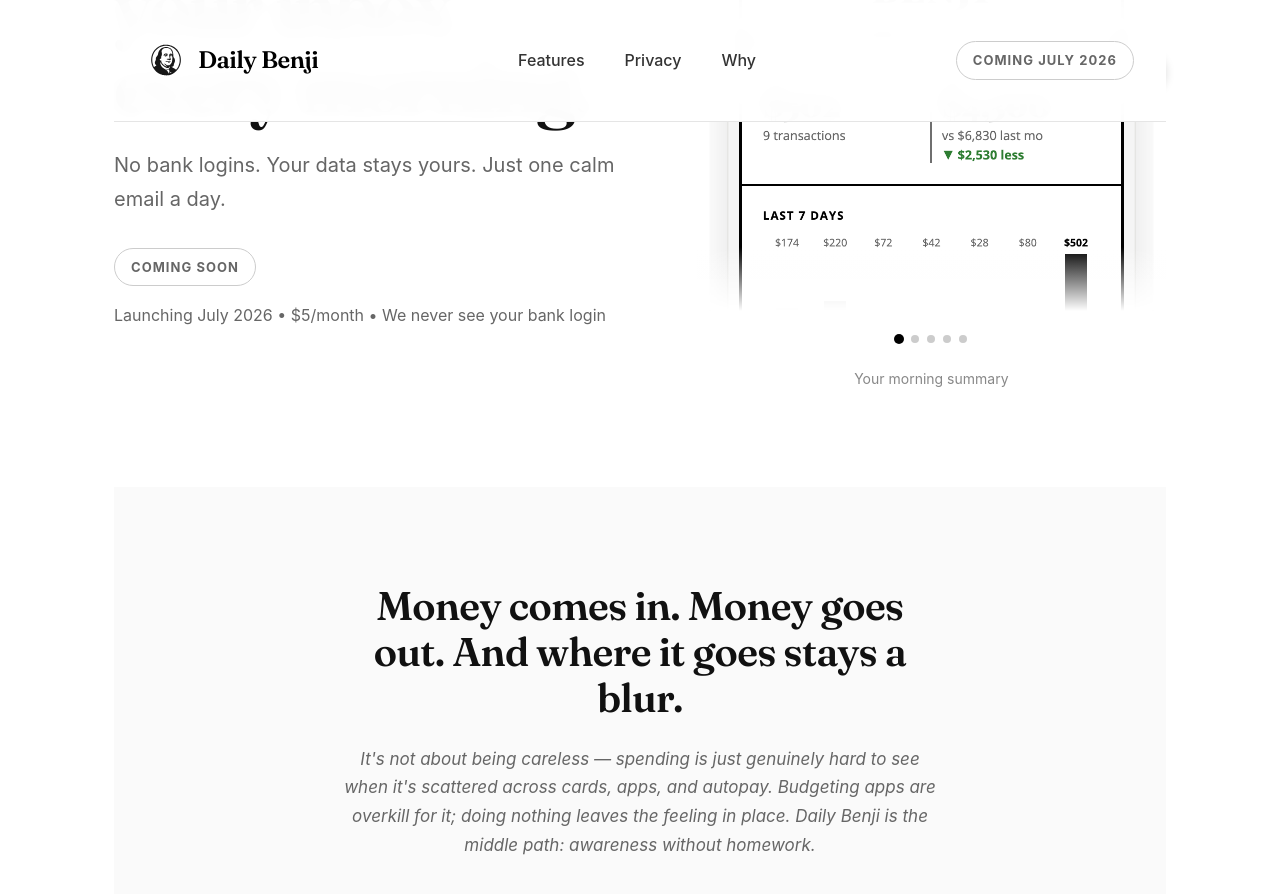
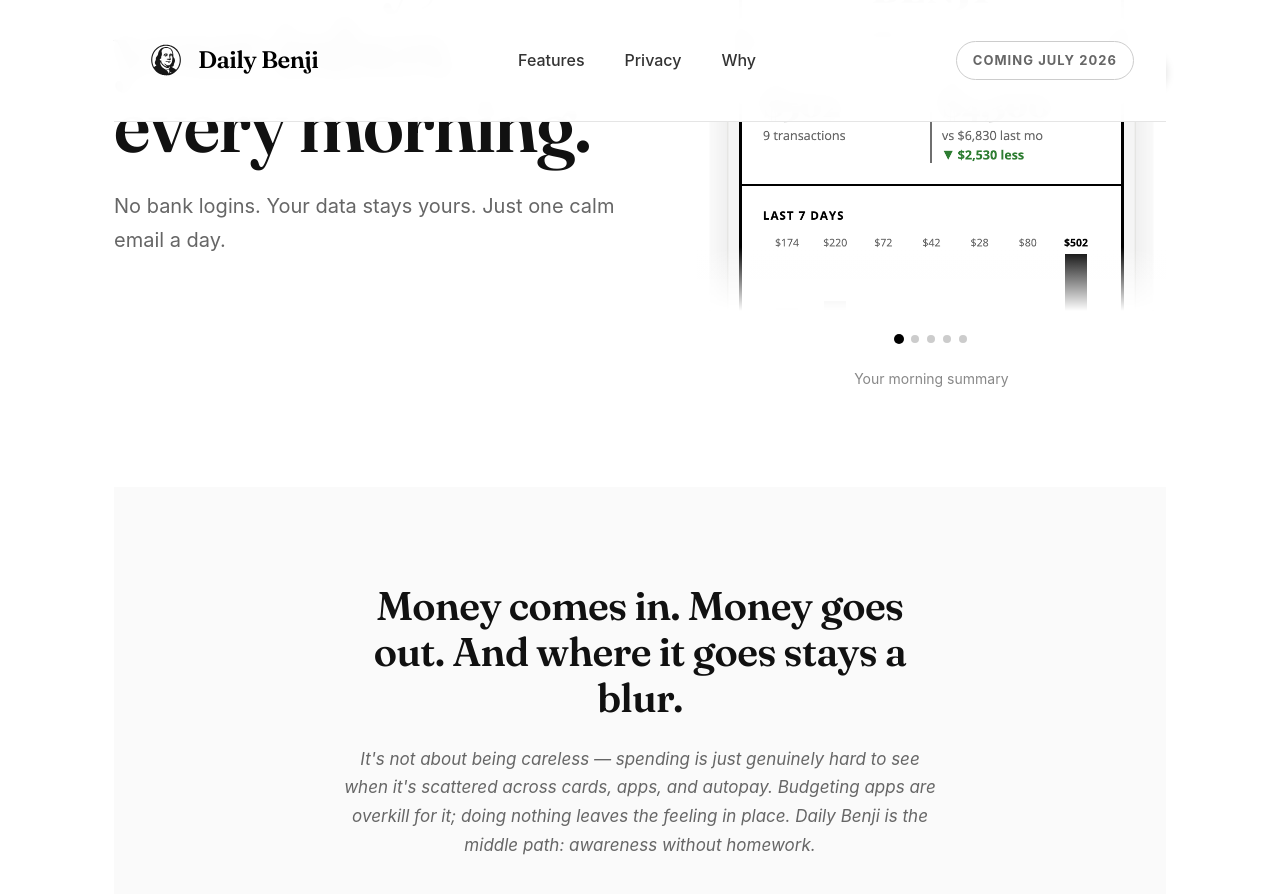
Before and after one commit to mincho/dailybenji, a Jekyll site: the page built from index.html, in a window 1280 px wide and 900 px high, scrolled down 467 px. Shown: the top 894 px of the window. Built offline with Jekyll 4.4.1, drawn with Linux system fonts in a browser that asks for light colours.

Commit message:
Home: drop the hero "Coming soon" CTA
Front-loading "Launching July 2026" under the hero headline (especially on
mobile, where it stacks) buried the product before visitors could grasp it.
The page-bottom CTA already carries the launch message, so the hero now goes
straight into the value prop + email preview. Get Started returns in the hero
automatically when signups_open flips true.

Co-Authored-By: Claude Opus 4.8 <noreply@anthropic.com>

```diff
--- a/index.html
+++ b/index.html
@@ -376,20 +376,14 @@ description: One calm email every morning that summarizes yesterday's spending,
         <p class="hero-subtext">
             No bank logins. Your data stays yours. Just one calm email a day.
         </p>
+        {% if site.signups_open %}
         <div class="hero-cta">
-            {% if site.signups_open %}
             <a href="/get-started" class="btn btn-primary">Get Started</a>
             <span class="cta-note"
                 >$5/month • Cancel anytime • We never see your bank login</span
             >
-            {% else %}
-            <span class="coming-soon-badge">Coming soon</span>
-            <span class="cta-note"
-                >Launching July 2026 • $5/month • We never see your bank
-                login</span
-            >
-            {% endif %}
         </div>
+        {% endif %}
     </div>
 
     <!-- Daily email carousel -->
```
